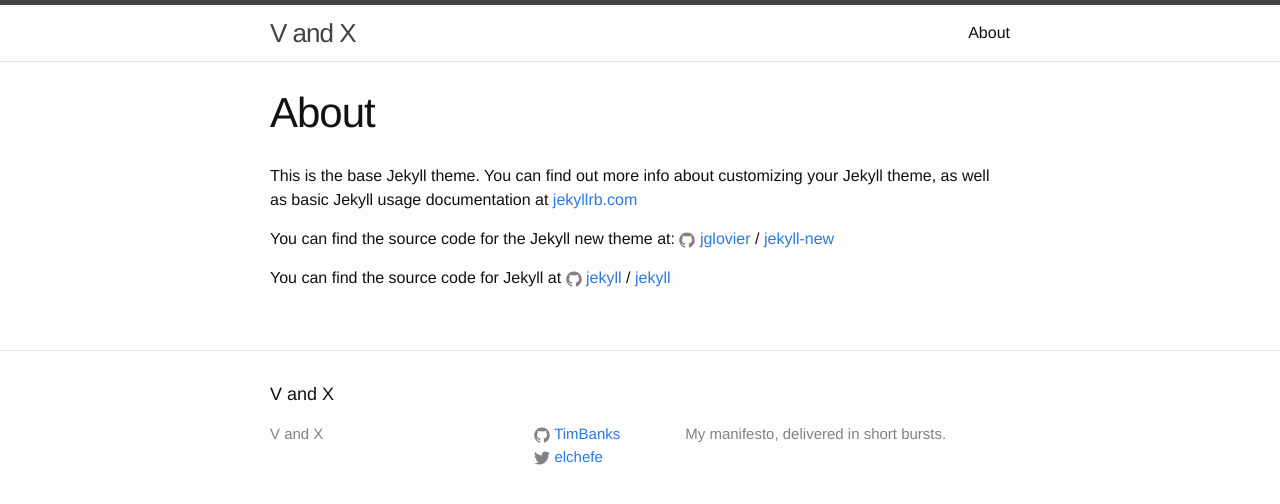
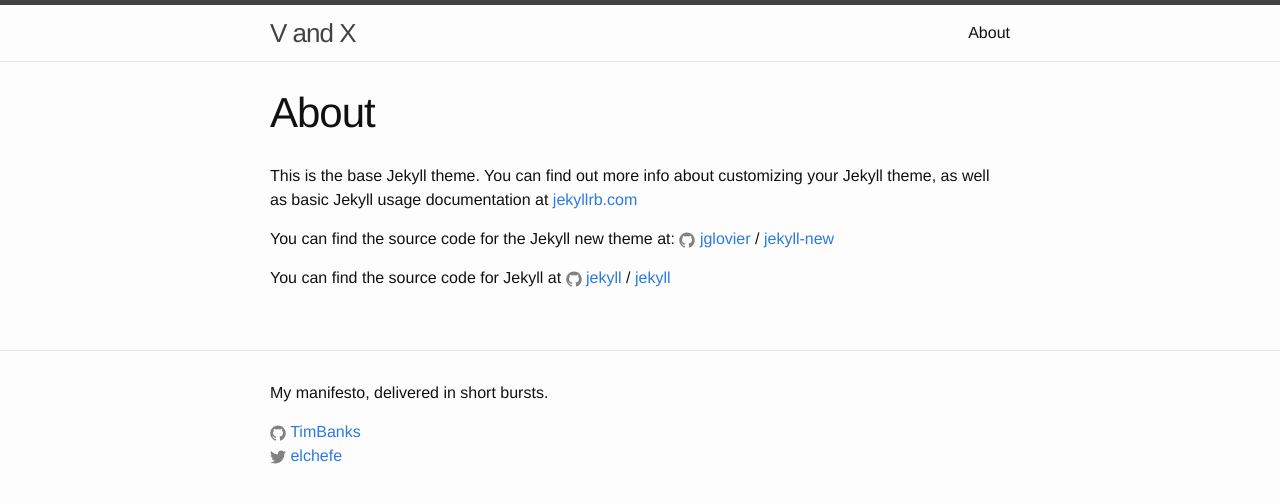
Before and after one commit to TimBanks/blog, a Jekyll site: the page built from about.md, in a window 1280 px wide. Shown: the top 504 px of the page. Built offline with Jekyll 4.4.1, drawn with Linux system fonts in a browser that asks for light colours.

Commit message:
footer changes

```diff
--- a/_includes/footer.html
+++ b/_includes/footer.html
@@ -2,18 +2,8 @@
 
   <div class="wrapper">
 
-    <h2 class="footer-heading">{{ site.title }}</h2>
-
-    <div class="footer-col-wrapper">
-      <div class="footer-col footer-col-1">
-        <ul class="contact-list">
-          <li>{{ site.title }}</li>
-          <li><a href="mailto:{{ site.email }}">{{ site.email }}</a></li>
-        </ul>
-      </div>
-
-      <div class="footer-col footer-col-2">
-        <ul class="social-media-list">
+    <p>{{ site.description }}</p>
+     <ul class="social-media-list">
           {% if site.github_username %}
           <li>
             {% include icon-github.html username=site.github_username %}
@@ -25,11 +15,14 @@
             {% include icon-twitter.html username=site.twitter_username %}
           </li>
           {% endif %}
+    <div class="footer-col-wrapper">
+      <div class="footer-col footer-col-1">
+        <ul class="contact-list">
+          <li><a href="mailto:{{ site.email }}">{{ site.email }}</a></li>
         </ul>
       </div>
 
       <div class="footer-col footer-col-3">
-        <p>{{ site.description }}</p>
       </div>
     </div>
 
```
